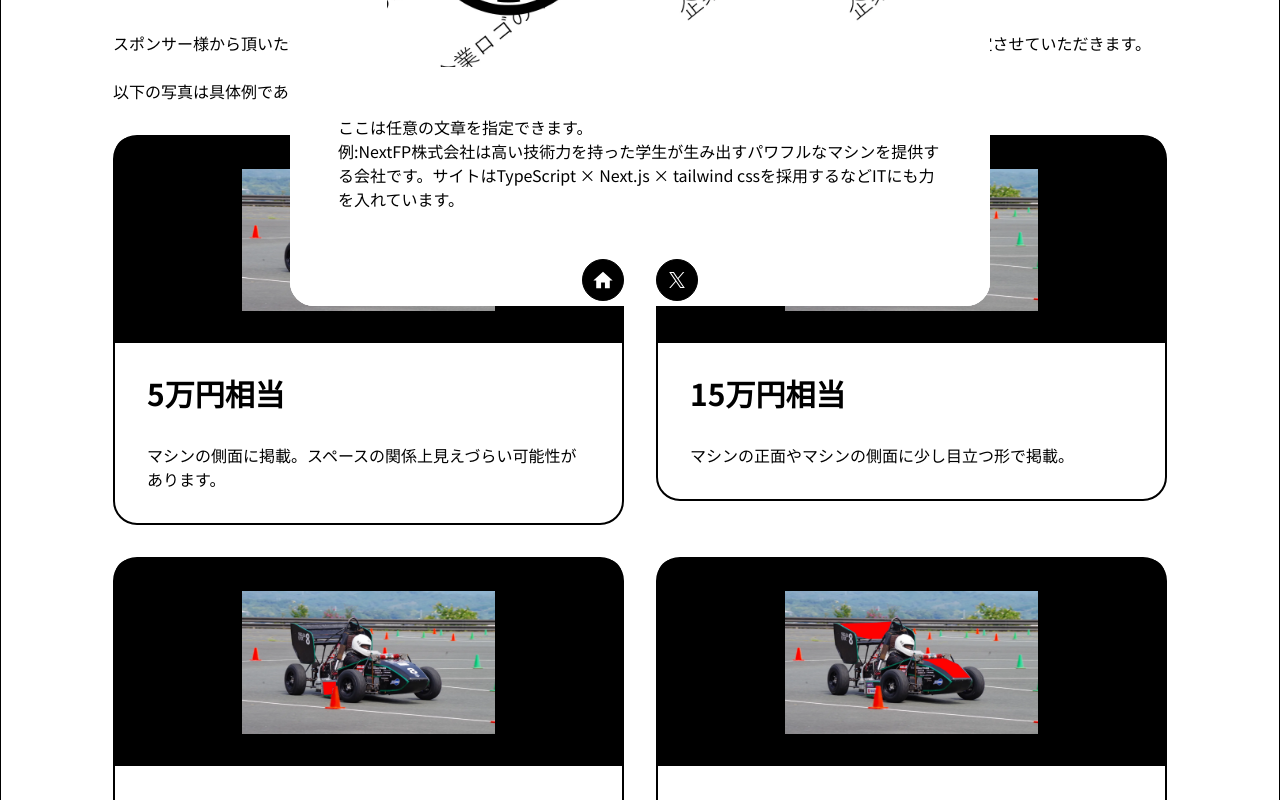
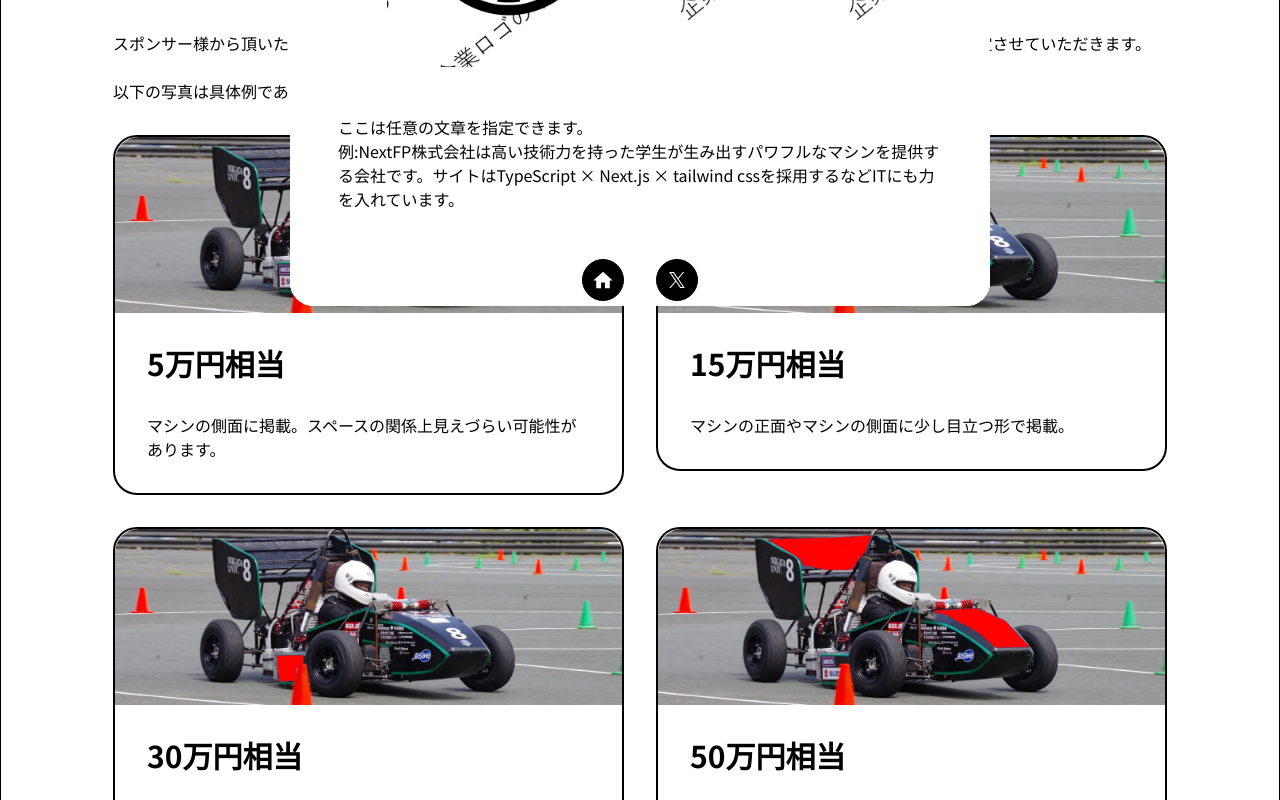
Before and after one commit to nextfp/nextPage, a Next.js app: page /sponsor/detail in a window 1280 px wide. Shown: the part 1340-2140 px from the top of the page. Built offline with nearby package versions, Linux system fonts and the light colour scheme.

Commit message:
fix:ステッカー掲載場所の余分な余白を修正

```diff
--- a/app/sponsor/detail/sticker.tsx
+++ b/app/sponsor/detail/sticker.tsx
@@ -17,15 +17,10 @@ const Sticker = () => {
         {SponsorSticker.map((data, index) => (
           <div key={index} className="col-span-full md:col-span-1">
             <div className="rounded-3xl border-2 border-black bg-white">
-              <div className="rounded-t-2xl bg-black">
-                <Image
-                  className="mx-auto py-8"
-                  src={data.img}
-                  alt={data.imgAlt}
-                  width={633 * 0.4}
-                  height={415 * 0.4}
-                />
-              </div>
+              <div
+                className="rounded-t-3xl h-44 bg-center bg-cover"
+                style={{ backgroundImage: "url(" + data.img + ")" }}
+              ></div>
               <div className="flex flex-col gap-8 p-8">
                 <h4 className="text-3xl font-bold text-black">{data.title}</h4>
                 <p className="text-black">{data.description}</p>
```
